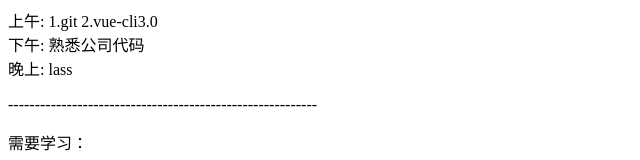
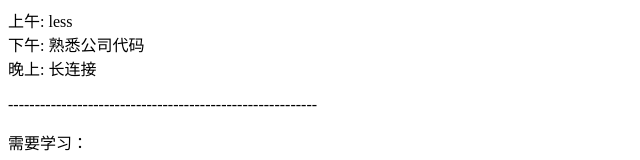
Before and after one commit to styleNB/styleNB.github.io, a plain HTML site: page index.html in a window 1280 px wide. Shown: the top 160 px of the page, without its empty margins (0-640 px from the left). Drawn offline with Linux system fonts and the light colour scheme.

Commit message:
2019_9_19_修改

```diff
--- a/index.html
+++ b/index.html
@@ -7,17 +7,14 @@
   <title>Document</title>
 </head>
 <body>
-  <div>
-    <span>上午:</span>
-    <span>1.git 2.vue-cli3.0 </span>
+  <div><span>上午:</span>
+    <span>less</span>
   </div>
-  <div>
-    <span>下午:</span>
+  <div><span>下午:</span>
     <span>熟悉公司代码</span>
   </div>
-  <div>
-    <span>晚上:</span>
-    <span>lass</span>
+  <div><span>晚上:</span>
+    <span>长连接</span>
   </div>
   <p>----------------------------------------------------------</p>
   <p>需要学习：</p>
```
